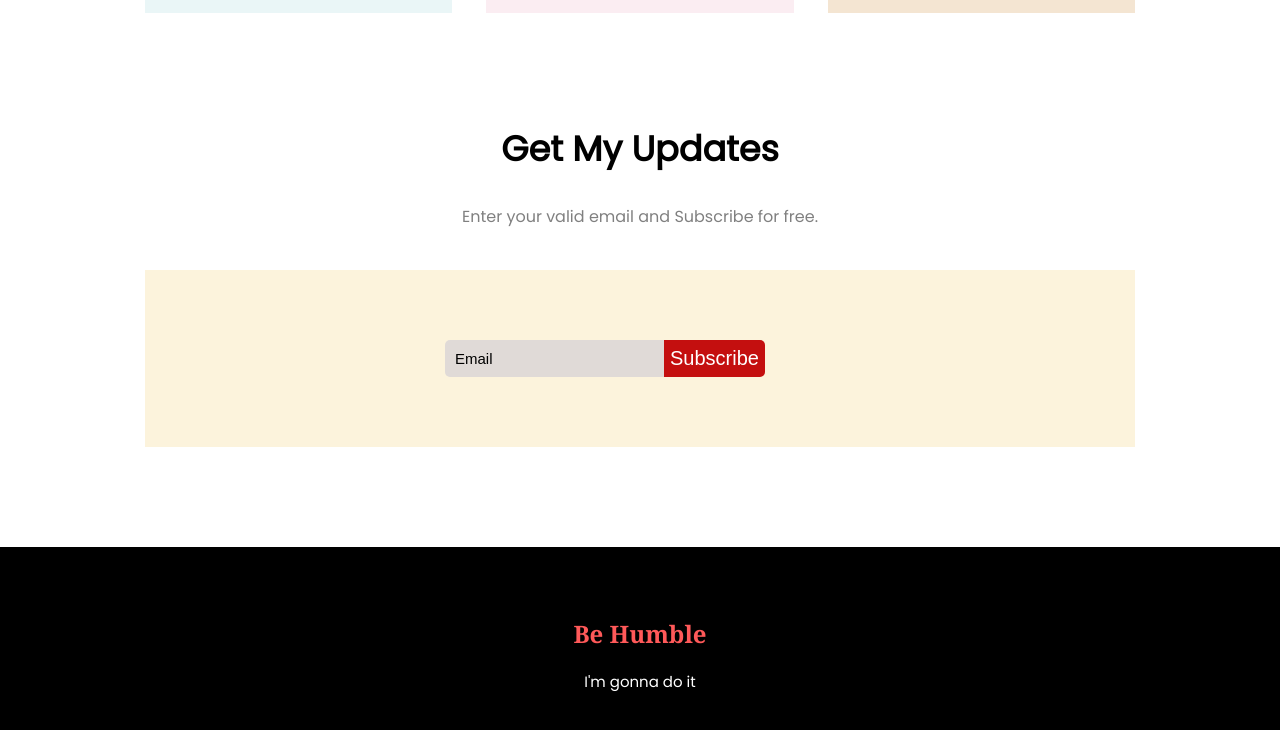
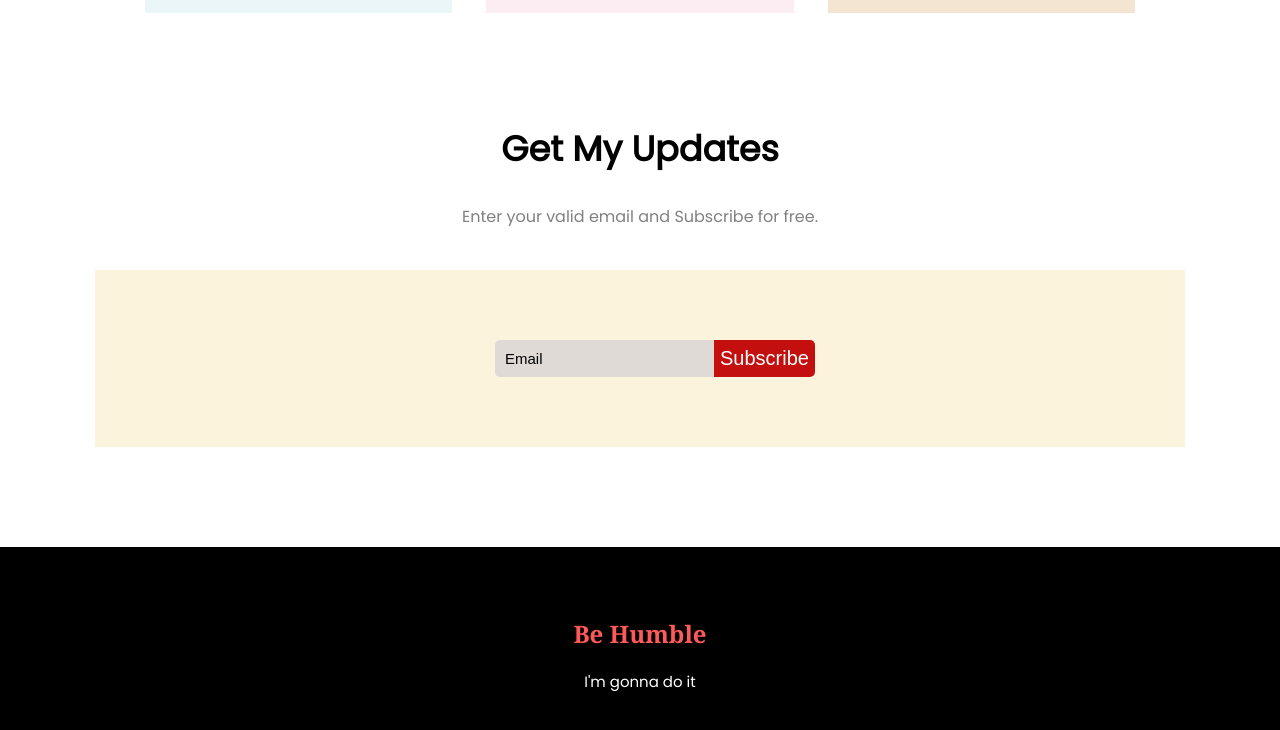
Before and after one commit to MinarEmon72/donate-for-helpless, a plain HTML site: page index.html in a window 1280 px wide. Shown: the part 1404-2134 px from the top of the page. Drawn offline with Linux system fonts and the light colour scheme.

Commit message:
Update style.css

```diff
--- a/style.css
+++ b/style.css
@@ -187,7 +187,7 @@ hr {
     display: flex;
     width: 50%;
     text-align: left;
-    padding: 70px 50px 70px 300px;
+    padding: 70px 50px 70px 400px;
     background-color: #fcf2d8e1;
     margin: auto;
 }
```
